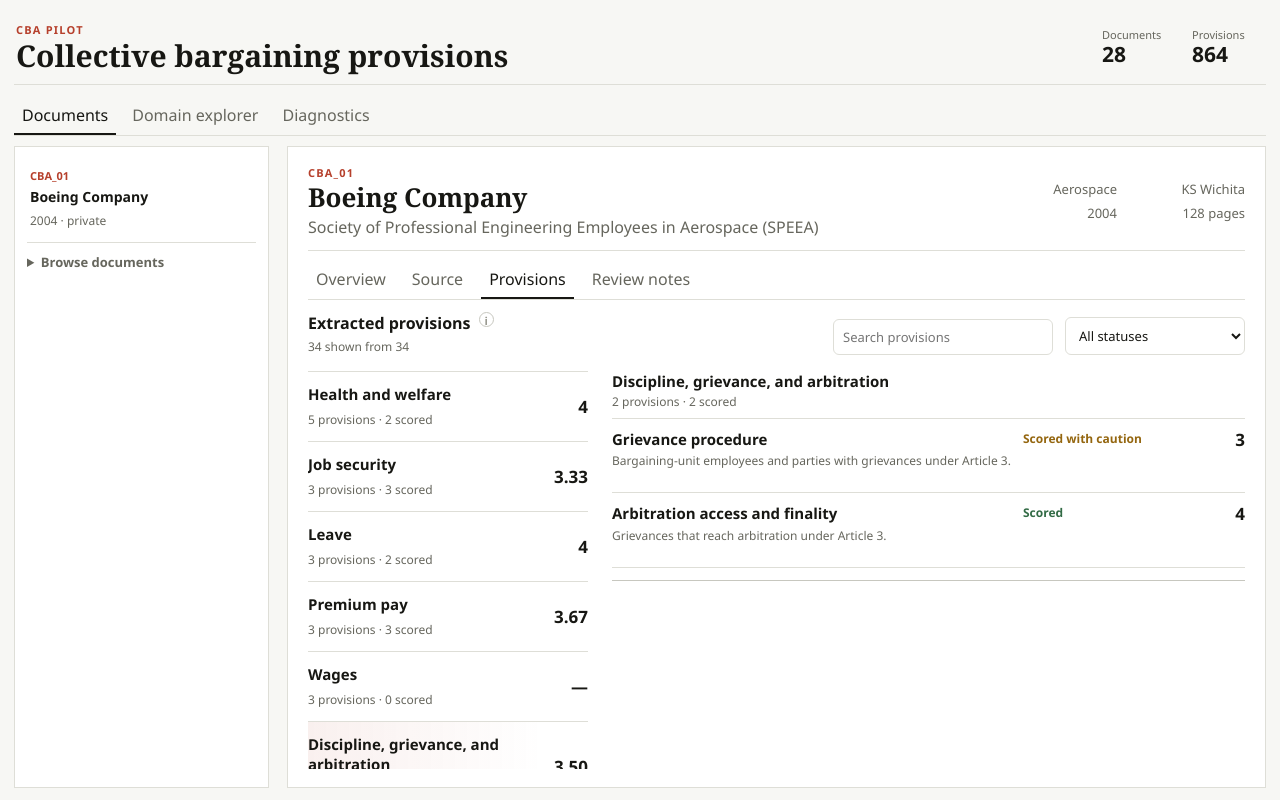
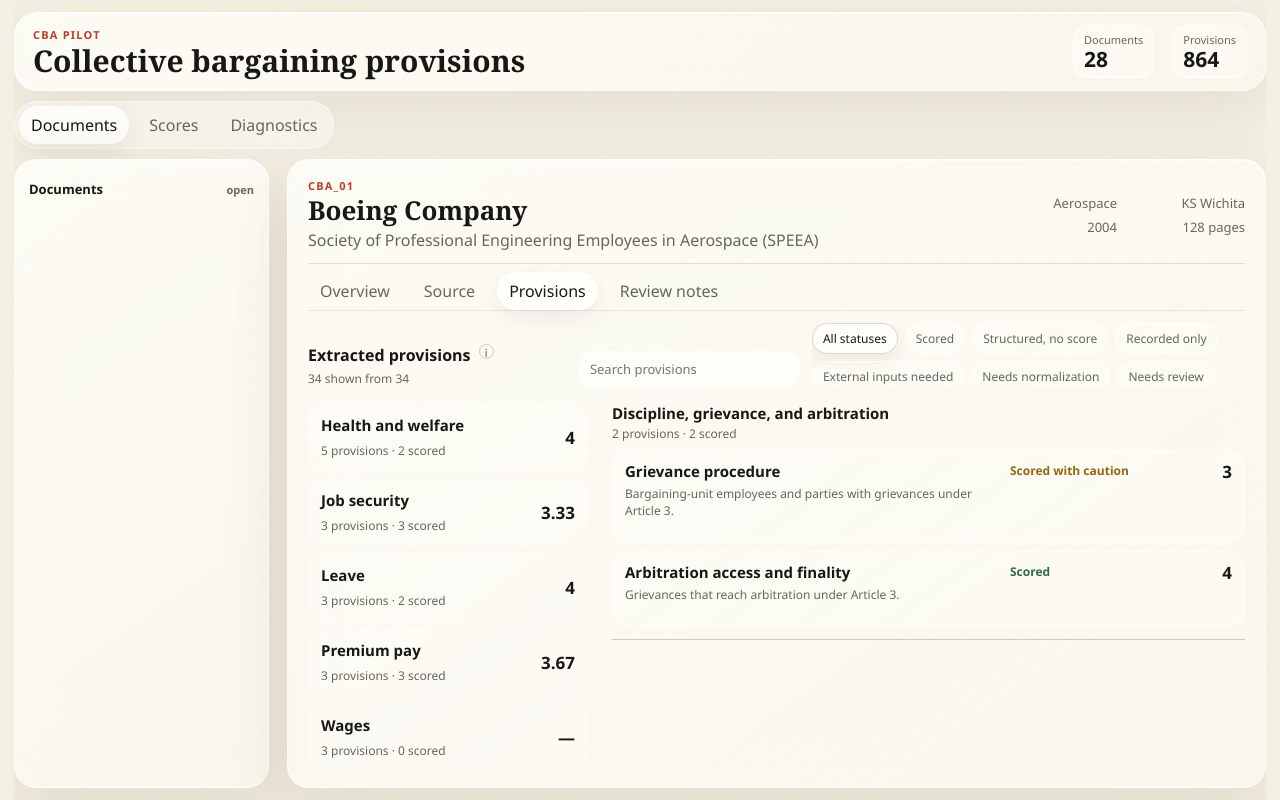
Before and after one commit to prashgarg/cba-pilot-site, a React (Vite) app: page / in a window 1280 px wide. Both pictures are taken after a click on the button 975 px from the left and 731 px from the top of the page. Built offline with nearby package versions, Linux system fonts and the light colour scheme.

Commit message:
Refine atlas controls and glass styling

```diff
--- a/src/main.jsx
+++ b/src/main.jsx
@@ -183,7 +183,7 @@
         <nav className="tabs" aria-label="Main views">
           {[
             ["documents", "Documents"],
-            ["domains", "Domain explorer"],
+            ["domains", "Scores"],
             ["diagnostics", "Diagnostics"]
           ].map(([id, label]) => (
             <button key={id} className={view === id ? "active" : ""} onClick={() => setView(id)}>
@@ -195,13 +195,8 @@
         {view === "documents" && (
         <section className="workspace">
           <aside className="sidebar">
-            <div className="selectedDoc">
-              <span>{selected.document_id}</span>
-              <strong>{selected.employer}</strong>
-              <em>{selected.year || "year unknown"} · {selected.sector || "sector unknown"}</em>
-            </div>
             <details className="docBrowser">
-              <summary>Browse documents</summary>
+              <summary>Documents</summary>
               <div className="docControls">
                 <input
                   className="search"
@@ -209,9 +204,17 @@
                   placeholder="Search documents"
                   onChange={(event) => setQuery(event.target.value)}
                 />
-                <select value={docFilter} onChange={(event) => setDocFilter(event.target.value)}>
-                  {DOCUMENT_FILTERS.map(([value, label]) => <option key={value} value={value}>{label}</option>)}
-                </select>
+                <div className="miniChipRail" aria-label="Document filter">
+                  {DOCUMENT_FILTERS.map(([value, label]) => (
+                    <button
+                      key={value}
+                      className={docFilter === value ? "active" : ""}
+                      onClick={() => setDocFilter(value)}
+                    >
+                      {label}
+                    </button>
+                  ))}
+                </div>
               </div>
               <div className="docList">
                 {filteredDocs.map((doc) => (
@@ -421,13 +424,17 @@
               placeholder="Search provisions"
               onChange={(event) => setRecordQuery(event.target.value)}
             />
-            <select value={recordStatus} onChange={(event) => setRecordStatus(event.target.value)}>
+            <div className="statusChipRail" aria-label="Provision status filter">
               {STATUS_FILTERS.map(([status, label]) => (
-                <option key={status} value={status}>
+                <button
+                  key={status}
+                  className={recordStatus === status ? "active" : ""}
+                  onClick={() => setRecordStatus(status)}
+                >
                   {label}
-                </option>
+                </button>
               ))}
-            </select>
+            </div>
           </div>
           <div className="provisionBrowser">
             <aside className="provisionFamilyNav">
@@ -621,7 +628,15 @@
 function DomainExplorer({ documents, status, matrix, domainFilter, setDomainFilter, onSelectDocument }) {
   const conceptIds = Object.keys(matrix[0] ?? {}).filter((key) => key !== "document_id");
   const visibleConcepts = domainFilter === "All" ? conceptIds : conceptIds.filter((id) => id.includes(domainFilter));
-  const domainOptions = ["All", "LEAVE", "PREMIUM", "GRIEVANCE", "ARBITRATION", "DISCIPLINE", "JOB_SECURITY"];
+  const domainOptions = [
+    ["All", "All"],
+    ["LEAVE", "Leave"],
+    ["PREMIUM", "Premiums"],
+    ["GRIEVANCE", "Grievance"],
+    ["ARBITRATION", "Arbitration"],
+    ["DISCIPLINE", "Discipline"],
+    ["JOB_SECURITY", "Job security"]
+  ];
   const filledCells = matrix.reduce(
     (count, row) => count + visibleConcepts.filter((id) => hasNumericScore(row[id])).length,
     0
@@ -635,9 +650,17 @@
           <h2>Scored provision matrix</h2>
           <p>Scalar scores currently available by document and concept. Use this as a map of comparable scored output, not as the full extracted record.</p>
         </div>
-        <select className="compactSelect" value={domainFilter} onChange={(event) => setDomainFilter(event.target.value)}>
-          {domainOptions.map((option) => <option key={option}>{option}</option>)}
-        </select>
+      </div>
+      <div className="chipRail" aria-label="Domain filter">
+        {domainOptions.map(([value, label]) => (
+          <button
+            key={value}
+            className={domainFilter === value ? "active" : ""}
+            onClick={() => setDomainFilter(value)}
+          >
+            {label}
+          </button>
+        ))}
       </div>
       <div className="matrixSummary">
         <span><strong>{visibleConcepts.length}</strong> concepts shown</span>
--- a/src/styles.css
+++ b/src/styles.css
@@ -1,12 +1,12 @@
 :root {
-  --bg: #f7f7f4;
-  --surface: #ffffff;
-  --surface-soft: #fbfbf8;
+  --bg: #f3efe2;
+  --surface: rgba(255, 255, 252, .74);
+  --surface-soft: rgba(255, 252, 244, .66);
   --ink: #171713;
   --muted: #66665d;
   --faint: #9a9a91;
-  --line: #deded7;
-  --line-strong: #c7c7bf;
+  --line: rgba(91, 82, 58, .17);
+  --line-strong: rgba(91, 82, 58, .28);
   --accent: #b6402c;
   --good: #326b45;
   --warn: #94660f;
@@ -16,11 +16,29 @@
   --soft-cool: #e7f0f4;
   font-family: "Avenir Next", "Segoe UI", sans-serif;
   color: var(--ink);
-  background: var(--bg);
+  background:
+    radial-gradient(circle at 12% 6%, rgba(182, 64, 44, .16), transparent 30vw),
+    radial-gradient(circle at 86% 12%, rgba(49, 95, 124, .15), transparent 28vw),
+    linear-gradient(135deg, #fbf6e6 0%, #f5efe1 42%, #ebe4d4 100%);
 }
 
 * { box-sizing: border-box; }
-body { margin: 0; overflow: hidden; background: var(--bg); }
+body {
+  margin: 0;
+  overflow: hidden;
+  background: var(--bg);
+}
+body::before {
+  content: "";
+  position: fixed;
+  inset: 0;
+  pointer-events: none;
+  background:
+    linear-gradient(rgba(255,255,255,.16) 1px, transparent 1px),
+    linear-gradient(90deg, rgba(255,255,255,.13) 1px, transparent 1px);
+  background-size: 42px 42px;
+  mask-image: linear-gradient(to bottom, rgba(0,0,0,.7), transparent 75%);
+}
 button, input, select { font: inherit; }
 button { color: inherit; }
 main {
@@ -41,8 +59,12 @@
   grid-template-columns: minmax(0, 1fr) auto;
   gap: 16px;
   align-items: center;
-  padding: 10px 2px 12px;
-  border-bottom: 1px solid var(--line);
+  padding: 12px 18px;
+  border: 1px solid rgba(255, 255, 255, .64);
+  border-radius: 24px;
+  background: linear-gradient(135deg, rgba(255,255,252,.72), rgba(255,255,252,.42));
+  box-shadow: 0 18px 60px rgba(70, 57, 31, .09), inset 0 1px 0 rgba(255,255,255,.74);
+  backdrop-filter: blur(20px) saturate(135%);
 }
 .smallcaps {
   margin: 0 0 3px;
@@ -72,9 +94,10 @@
 .mastStats { display: flex; gap: 18px; align-items: center; }
 .stat {
   min-width: 72px;
-  padding: 0;
-  border: 0;
-  background: transparent;
+  padding: 6px 10px;
+  border: 1px solid rgba(255,255,255,.72);
+  border-radius: 14px;
+  background: rgba(255,255,255,.38);
 }
 .stat span { display: block; color: var(--muted); font-size: 11px; }
 .stat strong { display: block; font-size: 21px; line-height: 1.15; }
@@ -84,16 +107,21 @@
   flex: 0 0 auto;
   display: flex;
   gap: 8px;
+  width: fit-content;
   margin: 10px 0;
-  border-bottom: 1px solid var(--line);
+  padding: 4px;
+  border: 1px solid rgba(255,255,255,.58);
+  border-radius: 999px;
+  background: rgba(255,255,252,.42);
+  backdrop-filter: blur(16px);
 }
 .tabs button,
 .panelTabs button,
 .linkButton {
   border: 0;
   background: transparent;
-  border-radius: 0;
-  padding: 9px 8px;
+  border-radius: 999px;
+  padding: 8px 12px;
   cursor: pointer;
   color: var(--muted);
 }
@@ -101,7 +129,8 @@
 .panelTabs button.active,
 .panelTabs button.active {
   color: var(--ink);
-  box-shadow: inset 0 -2px 0 var(--ink);
+  background: rgba(255,255,252,.74);
+  box-shadow: 0 8px 22px rgba(70, 57, 31, .08), inset 0 1px 0 rgba(255,255,255,.76);
 }
 
 .workspace {
@@ -114,8 +143,11 @@
 .sidebar,
 .panel,
 .detail {
-  background: var(--surface);
-  border: 1px solid var(--line);
+  background: linear-gradient(145deg, rgba(255,255,252,.74), rgba(255,255,252,.48));
+  border: 1px solid rgba(255,255,255,.65);
+  border-radius: 22px;
+  box-shadow: 0 24px 70px rgba(70, 57, 31, .11), inset 0 1px 0 rgba(255,255,255,.76);
+  backdrop-filter: blur(22px) saturate(132%);
 }
 .sidebar {
   display: flex;
@@ -126,49 +158,21 @@
 .search,
 select {
   width: 100%;
-  border: 1px solid var(--line);
-  border-radius: 6px;
+  border: 1px solid rgba(255,255,255,.68);
+  border-radius: 14px;
   padding: 8px 9px;
-  background: var(--surface);
+  background: rgba(255,255,252,.62);
   color: var(--ink);
   font-size: 13px;
+  box-shadow: inset 0 1px 0 rgba(255,255,255,.64);
 }
 .search:focus,
 select:focus {
   outline: 2px solid rgba(182, 64, 44, .16);
   border-color: var(--accent);
 }
-.compactSelect {
-  width: auto;
-  min-width: 132px;
-  max-width: 150px;
-  padding: 5px 8px;
-  align-self: center;
-  justify-self: end;
-}
-.selectedDoc {
-  padding: 4px 3px 12px;
-  border-bottom: 1px solid var(--line);
-}
-.selectedDoc span {
-  color: var(--accent);
-  font-weight: 800;
-  font-size: 11px;
-}
-.selectedDoc strong {
-  display: block;
-  margin: 3px 0;
-  font-size: 14px;
-  line-height: 1.25;
-}
-.selectedDoc em {
-  color: var(--muted);
-  font-style: normal;
-  font-size: 12px;
-}
 .docBrowser {
   min-height: 0;
-  margin-top: 10px;
 }
 .docBrowser[open] {
   display: flex;
@@ -177,32 +181,80 @@
 }
 .docBrowser summary {
   cursor: pointer;
+  display: flex;
+  justify-content: space-between;
+  align-items: center;
+  color: var(--ink);
+  font-size: 13px;
+  font-weight: 800;
+  list-style: none;
+  padding: 8px 2px;
+}
+.docBrowser summary::-webkit-details-marker {
+  display: none;
+}
+.docBrowser summary::after {
+  content: "open";
   color: var(--muted);
-  font-size: 13px;
+  font-size: 11px;
   font-weight: 700;
+}
+.docBrowser[open] summary::after {
+  content: "close";
 }
 .docControls {
   display: grid;
   gap: 8px;
   margin-top: 10px;
 }
+.miniChipRail,
+.statusChipRail,
+.chipRail {
+  display: flex;
+  flex-wrap: wrap;
+  gap: 7px;
+}
+.miniChipRail button,
+.statusChipRail button,
+.chipRail button {
+  border: 1px solid rgba(255,255,255,.6);
+  border-radius: 999px;
+  padding: 6px 10px;
+  background: rgba(255,255,252,.34);
+  color: var(--muted);
+  cursor: pointer;
+  font-size: 12px;
+}
+.miniChipRail button {
+  padding: 5px 8px;
+  font-size: 11px;
+}
+.miniChipRail button.active,
+.statusChipRail button.active,
+.chipRail button.active {
+  border-color: rgba(182, 64, 44, .22);
+  background: rgba(255,255,252,.78);
+  color: var(--ink);
+  box-shadow: 0 8px 20px rgba(70, 57, 31, .08);
+}
 .docList {
   overflow: auto;
   margin-top: 8px;
   display: grid;
-  gap: 0;
-  border-top: 1px solid var(--line);
+  gap: 6px;
+  border-top: 0;
 }
 .docButton {
   text-align: left;
-  border: 0;
-  border-bottom: 1px solid var(--line);
-  background: transparent;
-  padding: 10px 3px;
+  border: 1px solid transparent;
+  border-radius: 14px;
+  background: rgba(255,255,252,.34);
+  padding: 9px 10px;
   cursor: pointer;
 }
 .docButton.selected {
-  background: linear-gradient(90deg, rgba(182, 64, 44, .09), transparent 72%);
+  border-color: rgba(182, 64, 44, .22);
+  background: linear-gradient(135deg, rgba(255,255,252,.72), rgba(182, 64, 44, .08));
 }
 .docButton span {
   color: var(--accent);
@@ -258,7 +310,7 @@
   flex: 0 0 auto;
   display: flex;
   gap: 10px;
-  border-bottom: 1px solid var(--line);
+  border-bottom: 1px solid rgba(91, 82, 58, .12);
   margin-bottom: 12px;
 }
 
@@ -288,9 +340,10 @@
   flex-wrap: wrap;
   gap: 10px 22px;
   margin-bottom: 14px;
-  padding: 8px 0;
-  border-top: 1px solid var(--line);
-  border-bottom: 1px solid var(--line);
+  padding: 10px 12px;
+  border: 1px solid rgba(255,255,255,.62);
+  border-radius: 18px;
+  background: rgba(255,255,252,.36);
   color: var(--muted);
   font-size: 12px;
 }
@@ -340,7 +393,7 @@
 }
 .paneHeader.compactFilters {
   display: grid;
-  grid-template-columns: minmax(160px, 1fr) 220px 180px;
+  grid-template-columns: minmax(150px, .75fr) 220px minmax(280px, 1.25fr);
   align-items: end;
 }
 .paneHeader p {
@@ -369,15 +422,16 @@
   gap: 12px;
   align-items: center;
   width: 100%;
-  padding: 12px 0;
-  border: 0;
-  border-bottom: 1px solid var(--line);
-  background: transparent;
+  padding: 11px 12px;
+  border: 1px solid transparent;
+  border-radius: 16px;
+  background: rgba(255,255,252,.22);
   text-align: left;
   cursor: pointer;
 }
 .familyRow.selected {
-  background: linear-gradient(90deg, rgba(182, 64, 44, .08), transparent 84%);
+  border-color: rgba(182, 64, 44, .22);
+  background: linear-gradient(135deg, rgba(255,255,252,.72), rgba(182, 64, 44, .08));
 }
 .familyRow strong {
   display: block;
@@ -411,7 +465,10 @@
   overflow: auto;
 }
 .provisionFamilyNav {
-  border-top: 1px solid var(--line);
+  display: grid;
+  gap: 6px;
+  align-content: start;
+  border-top: 0;
 }
 .provisionDetailPane {
   padding-left: 2px;
@@ -439,14 +496,16 @@
   font-size: 12px;
 }
 .provisionRows {
-  border-top: 1px solid var(--line);
+  display: grid;
+  gap: 8px;
+  border-top: 0;
 }
 .compactRecord,
 .recordCard {
-  border: 0;
-  border-bottom: 1px solid var(--line);
-  background: transparent;
-  padding: 11px 0;
+  border: 1px solid rgba(255,255,255,.58);
+  border-radius: 18px;
+  background: rgba(255,255,252,.34);
+  padding: 11px 12px;
 }
 .compactRecord summary,
 .recordCard summary {
@@ -539,8 +598,9 @@
   width: 100%;
   height: 100%;
   min-height: 0;
-  border: 1px solid var(--line);
-  background: var(--surface);
+  border: 1px solid rgba(255,255,255,.6);
+  border-radius: 18px;
+  background: rgba(255,255,252,.55);
 }
 .ocrText {
   margin: 0;
@@ -562,8 +622,9 @@
 .explain {
   margin: 10px 0 0;
   padding: 9px 10px;
-  background: var(--surface-soft);
-  border-left: 2px solid var(--accent);
+  background: rgba(255,255,252,.48);
+  border-left: 2px solid rgba(182, 64, 44, .65);
+  border-radius: 0 12px 12px 0;
   color: var(--muted);
   font-size: 13px;
 }
@@ -632,14 +693,15 @@
   grid-template-columns: repeat(5, minmax(0, 1fr));
   gap: 0;
   margin-bottom: 14px;
-  border-top: 1px solid var(--line);
-  border-bottom: 1px solid var(--line);
+  border: 1px solid rgba(255,255,255,.62);
+  border-radius: 18px;
+  background: rgba(255,255,252,.36);
+  overflow: hidden;
 }
 .diagnosticStat {
-  padding: 10px 14px 10px 0;
+  padding: 10px 14px;
 }
 .diagnosticStat + .diagnosticStat {
-  padding-left: 14px;
   border-left: 1px solid var(--line);
 }
 .diagnosticStat span {
@@ -707,7 +769,7 @@
   display: flex;
   justify-content: space-between;
   gap: 18px;
-  margin-bottom: 12px;
+  margin-bottom: 10px;
   padding-bottom: 12px;
   border-bottom: 1px solid var(--line);
 }
@@ -719,29 +781,36 @@
 .statusGrid {
   display: grid;
   grid-template-columns: repeat(auto-fit, minmax(230px, 1fr));
-  gap: 0 18px;
+  gap: 8px;
   margin: 12px 0 18px;
-  border-top: 1px solid var(--line);
+  border-top: 0;
 }
 .statusCard {
-  border: 0;
-  border-bottom: 1px solid var(--line);
-  background: transparent;
-  border-radius: 0;
-  padding: 11px 0;
+  border: 1px solid rgba(255,255,255,.56);
+  background: rgba(255,255,252,.3);
+  border-radius: 16px;
+  padding: 11px 12px;
 }
 .statusCard h3 { margin: 8px 0 5px; }
 .statusCard p {
   color: var(--muted);
   line-height: 1.4;
 }
+.chipRail { margin-bottom: 10px; }
+.statusChipRail {
+  max-height: 64px;
+  overflow: auto;
+  align-content: start;
+}
 .matrixSummary {
   display: flex;
   flex-wrap: wrap;
   gap: 10px 22px;
   margin-bottom: 10px;
-  padding-bottom: 10px;
-  border-bottom: 1px solid var(--line);
+  padding: 9px 12px;
+  border: 1px solid rgba(255,255,255,.62);
+  border-radius: 16px;
+  background: rgba(255,255,252,.34);
   color: var(--muted);
   font-size: 12px;
 }
@@ -754,8 +823,9 @@
   overflow: auto;
   flex: 1;
   min-height: 0;
-  border: 1px solid var(--line);
-  background: var(--surface);
+  border: 1px solid rgba(255,255,255,.58);
+  border-radius: 18px;
+  background: rgba(255,255,252,.36);
 }
 table { border-collapse: collapse; width: 100%; }
 th,
@@ -768,7 +838,8 @@
 th {
   position: sticky;
   top: 0;
-  background: var(--surface-soft);
+  background: rgba(255, 252, 244, .92);
+  backdrop-filter: blur(14px);
   z-index: 1;
   font-size: 11px;
   text-transform: uppercase;
@@ -782,7 +853,7 @@
 .matrix td:first-child { min-width: 210px; }
 .matrix .blankCell {
   color: var(--faint);
-  background: var(--surface-soft);
+  background: rgba(255, 252, 244, .32);
 }
 .matrix .scoredCell {
   font-weight: 800;
@@ -798,8 +869,9 @@
   max-width: 220px;
 }
 .docAudit {
-  background: var(--surface);
-  border: 1px solid var(--line);
+  background: rgba(255,255,252,.36);
+  border: 1px solid rgba(255,255,255,.58);
+  border-radius: 18px;
   overflow: auto;
 }
 .docAuditWrap {
@@ -811,7 +883,7 @@
   color: var(--accent);
 }
 .docAudit tr.needsAttention td {
-  background: var(--surface-soft);
+  background: rgba(255, 252, 244, .42);
 }
 .empty {
   display: grid;
```
